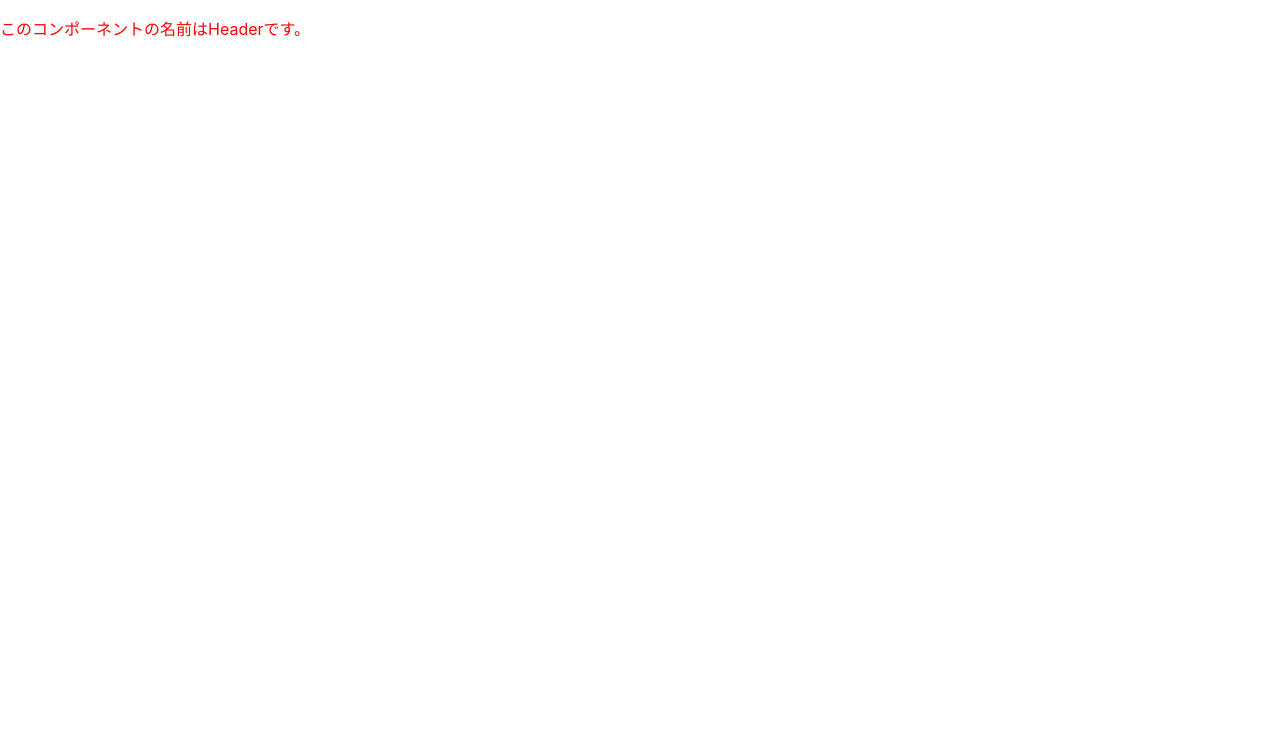
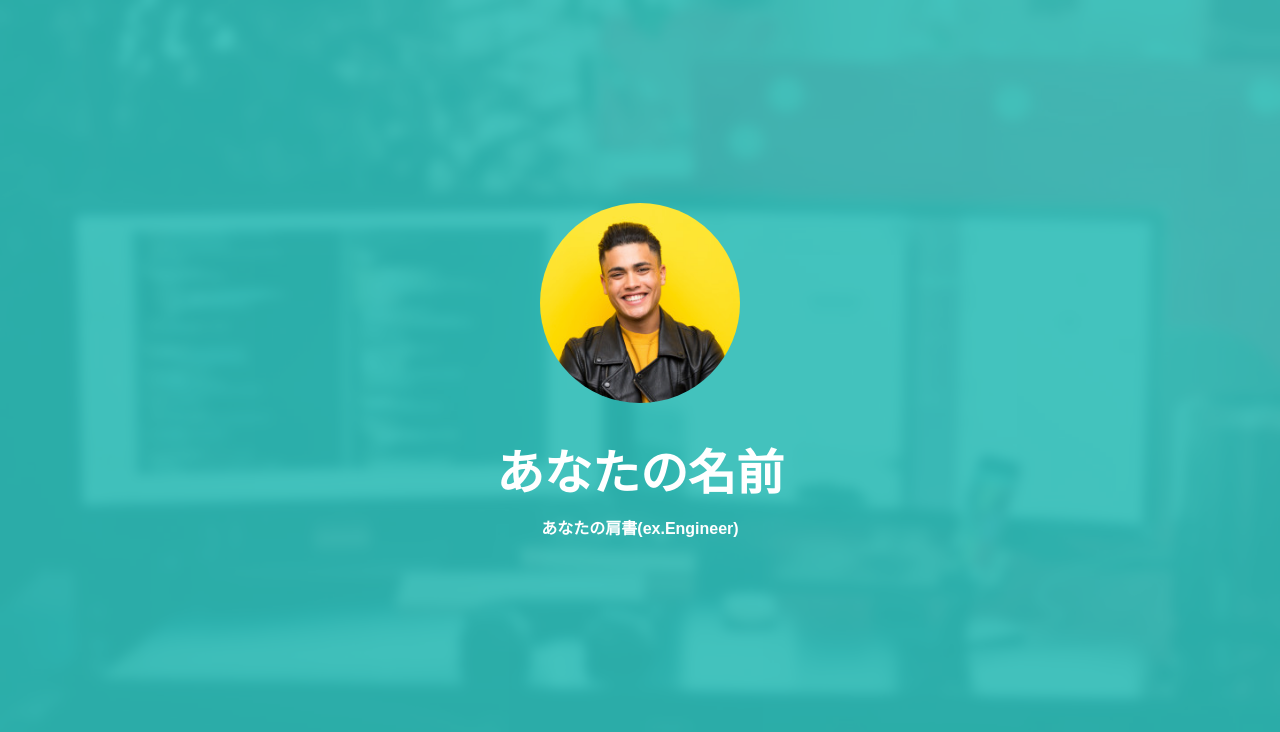
Before and after one commit to g-murata/portfolio-site, a React (Create React App) app: page / in a window 1280 px wide. Shown: the top 732 px of the page. Built offline with nearby package versions, Linux system fonts and the light colour scheme.

Commit message:
JSXにスタイルをあてる

```diff
--- a/src/App.css
+++ b/src/App.css
@@ -1,3 +1,104 @@
-.text {
-  color: red;
+body {
+  font-family: Arial, serif;
+  font-weight: 400;
+  font-size: 32px;
+  line-height: 1.7;
+  color: #4d4d4d;
+  background: #fff;
 }
+
+h1 {
+  margin: 0;
+  font-size: 48px;
+}
+
+h2 {
+  font-size: 32px;
+}
+
+h3 {
+  margin: 0;
+  font-size: 16px;
+}
+
+.main-cover {
+  background-color: transparent;
+  background-size: cover;
+  background-attachment: fixed;
+  position: relative;
+  height: 100vh;
+  width: 100%;
+}
+
+.main-cover .overlay {
+  position: absolute;
+  top: 0;
+  bottom: 0;
+  left: 0;
+  right: 0;
+  background: rgba(48, 191, 186, 0.9);
+}
+
+.profile-thumb {
+  background-size: cover !important;
+  background-position: center center;
+  background-repeat: no-repeat;
+  position: relative;
+  height: 200px;
+  width: 200px;
+  margin: 0 auto;
+  margin-bottom: 30px;
+  -webkit-border-radius: 50%;
+  -moz-border-radius: 50%;
+  -ms-border-radius: 50%;
+  border-radius: 50%;
+}
+
+.social-icons {
+  margin: 0;
+  padding: 0;
+}
+
+.social-icons li {
+  margin: 0;
+  padding: 0;
+  list-style: none;
+  display: inline-block;
+}
+
+.social-icons li a {
+  display: inline-block;
+  color: #30BFBA;
+  padding-left: 10px;
+  padding-right: 10px;
+}
+
+.container {
+  width: 1170px;
+  margin-right: auto;
+  margin-left: auto;
+  padding-left: 15px;
+  padding-right: 15px;
+}
+
+.display-table {
+  width: 100%;
+  height: 100vh;
+  display: table;
+}
+
+.display-table-contents {
+  padding: 128px 0;
+  text-align: center;
+  display: table-cell;
+  vertical-align: middle;
+}
+
+.title-text {
+  color: white;
+  position: relative;
+}
+
+.icon-link {
+  position: relative;
+}
--- a/src/components/Header.jsx
+++ b/src/components/Header.jsx
@@ -1,11 +1,31 @@
+// 画像をそれぞれimportします。パスに注意してください。
+import CoverImage from '../images/cover-image.jpg';
+import ProfileImage from '../images/profile-image.png';
+
 export const Header = () => {
-  const componentName = () => 'Header';
-
   return (
-    <div className="test-wrapper">
-      <p className="text">
-        このコンポーネントの名前は{componentName()}です。
-      </p>
-    </div>
+    <header className="main-cover" style={{ backgroundImage: `url(${CoverImage})` }}>
+      {/* overlayはカバー画像の上に透過して表示される背景要素です */}
+      <div className="overlay"></div>
+      <div className="container">
+        <div className="display-table">
+          <div className="display-table-contents">
+            {/* カバー画像 */}
+            <div className="profile-thumb" style={{ backgroundImage: `url(${ProfileImage})` }}></div>
+            {/* 名前と肩書はみなさんのお名前や肩書を自由に入れてください */}
+            <h1 className="title-text">あなたの名前</h1>
+            <h3 className="title-text">あなたの肩書(ex.Engineer)</h3>
+            <ul className="social-icons">
+              <li className="icon-link">
+                {/* TODO */}
+              </li>
+              <li className="icon-link">
+                {/* TODO */}
+              </li>
+            </ul>
+          </div>
+        </div>
+      </div>
+    </header>
   );
 };
```
